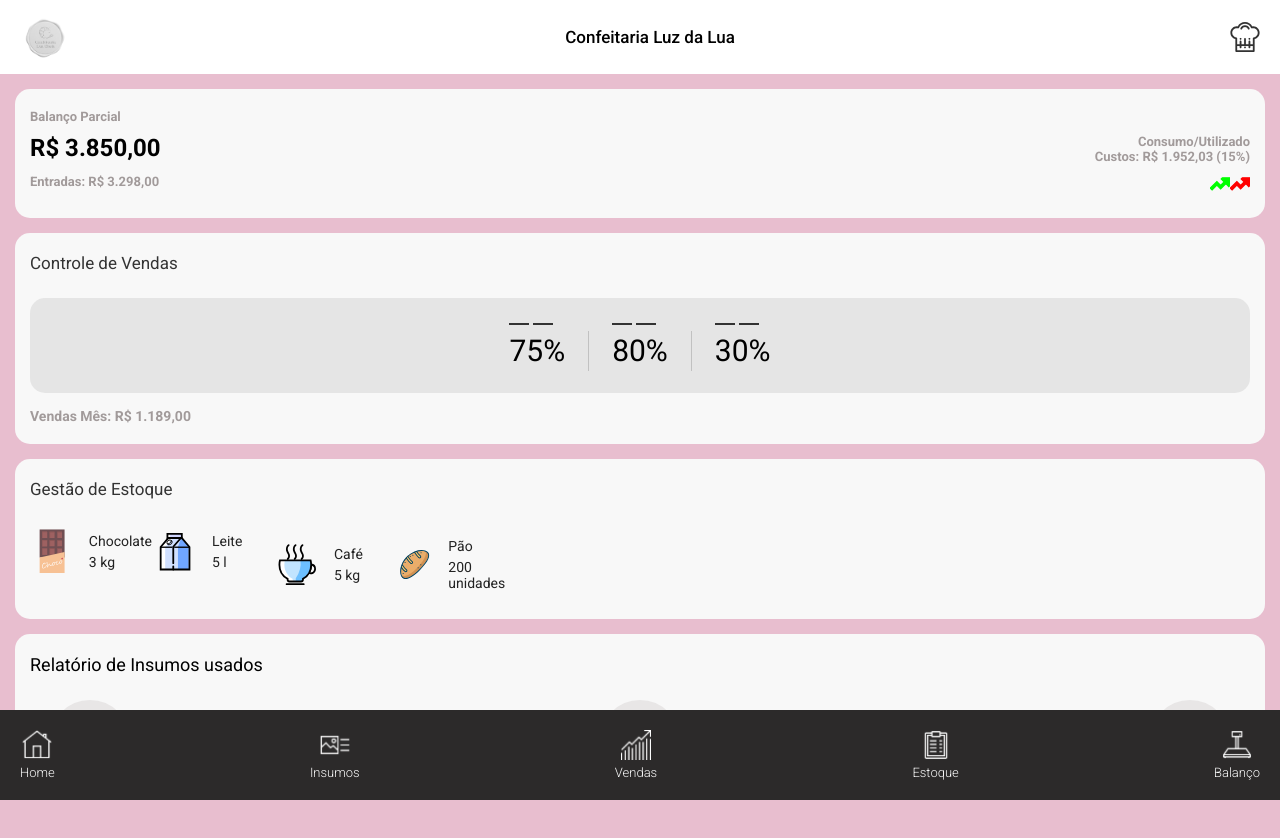
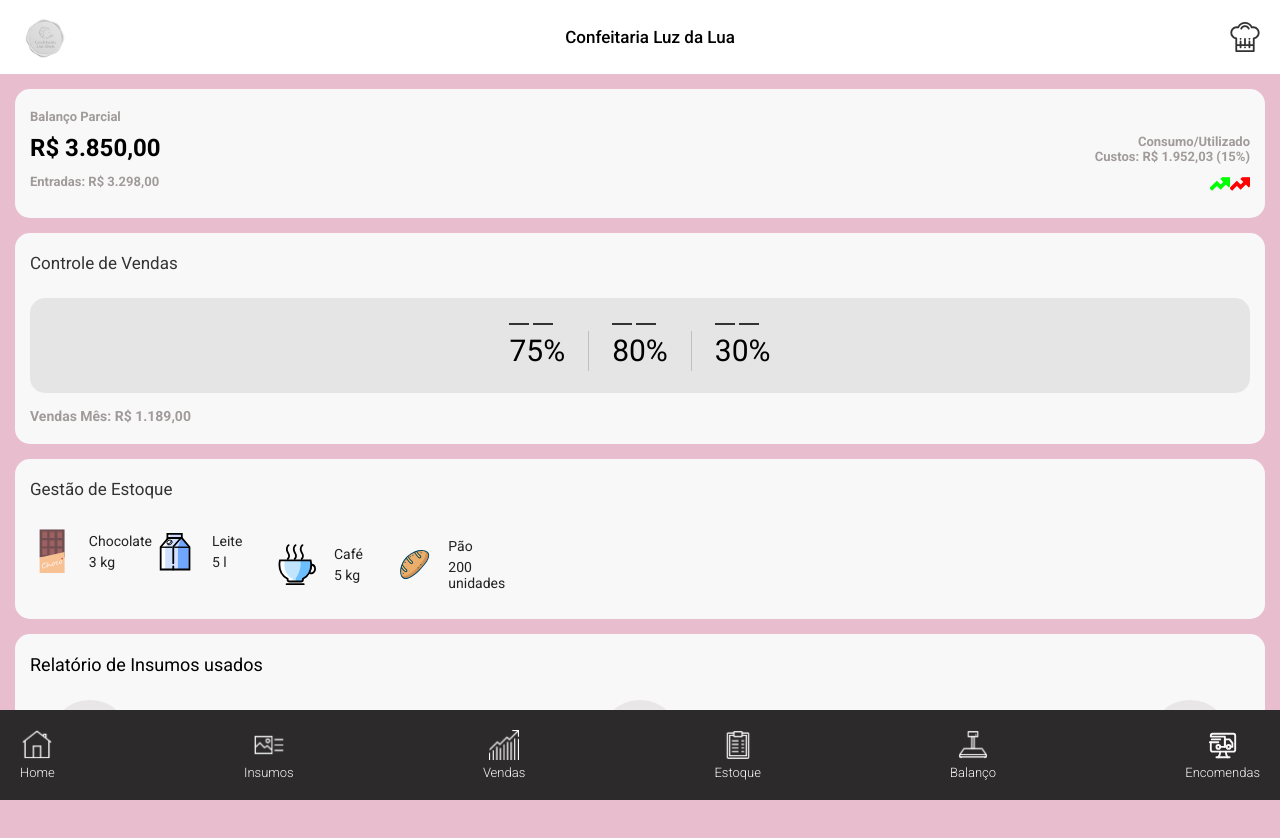
Before and after one commit to joalisson-p-maia/confeitaria-lua-cheia-frontend, an Angular app: page / in a window 1280 px wide. Shown: the top 838 px of the page. Built offline with nearby package versions, Linux system fonts and the light colour scheme.

Commit message:
refactor: adicionando icone de encomendas

```diff
--- a/src/app/shared/footer/footer.html
+++ b/src/app/shared/footer/footer.html
@@ -76,5 +76,14 @@
                 <h4>Balanço</h4>
             </a>
         </li>
+        <li>
+            <a [routerLink]="['/encomendas']">
+                <svg version="1.1" id="Icons" xmlns="http://www.w3.org/2000/svg" xmlns:xlink="http://www.w3.org/1999/xlink" viewBox="0 0 32 32" xml:space="preserve" fill="#000000">
+                    <g id="SVGRepo_bgCarrier" stroke-width="0"></g><g id="SVGRepo_tracerCarrier" stroke-linecap="round" stroke-linejoin="round"></g><g id="SVGRepo_iconCarrier"> <style type="text/css"> .st0{fill:none;stroke:#f8f8f8;stroke-width:2;stroke-linecap:round;stroke-linejoin:round;stroke-miterlimit:10;} .st1{fill:none;stroke:#f8f8f8;stroke-width:2;stroke-linecap:round;stroke-linejoin:round;stroke-miterlimit:10;stroke-dasharray:3;} .st2{fill:none;stroke:#f8f8f8;stroke-width:2;stroke-linejoin:round;stroke-miterlimit:10;} .st3{fill:none;} </style> <line class="st0" x1="9" y1="29" x2="23" y2="29"></line> <path class="st0" d="M13,23c0,2.1-0.7,4.6-1.8,6"></path> <path class="st0" d="M20.8,29c-1.1-1.4-1.8-3.9-1.8-6"></path> <path class="st0" d="M13,18h5V7H3V6c0-1.1,0.9-2,2-2h22c1.1,0,2,0.9,2,2v15c0,1.1-0.9,2-2,2H5c-1.1,0-2-0.9-2-2v-8"></path> <circle class="st0" cx="22" cy="18" r="2"></circle> <circle class="st0" cx="11" cy="18" r="2"></circle> <polyline class="st0" points="18,18 18,10 23,10 26,14 26,18 24,18 "></polyline> <line class="st0" x1="4" y1="10" x2="13" y2="10"></line> <line class="st0" x1="2" y1="13" x2="11" y2="13"></line> <rect x="-288" y="-576" class="st3" width="536" height="680"></rect> </g>
+                </svg>
+
+                <h4>Encomendas</h4>
+            </a>
+        </li>
     </ul>
 </div><!--footer__container-->
```
Lines whose indentation alone changed are shown as unchanged.
